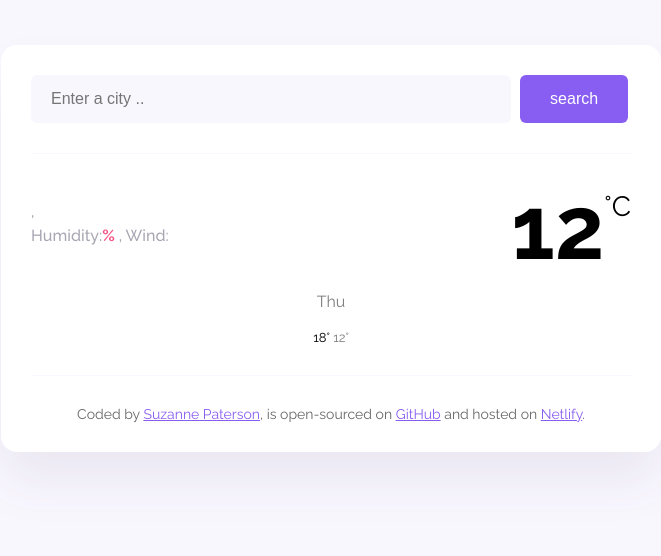
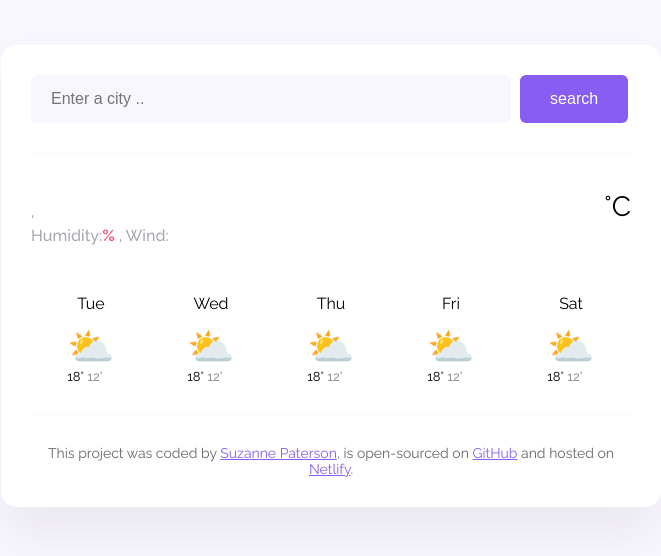
Before and after one commit to suzanne301/my-weather-app-original, a plain HTML site: page index.html in a window 1280 px wide. Shown: the whole page, without its empty margins (309-970 px from the left). Drawn offline with nearby package versions, Linux system fonts and the light colour scheme; no server answers; a web font is replaced by a local one.

Commit message:
Injected the forecast HTML from JS

```diff
--- a/index.html
+++ b/index.html
@@ -28,42 +28,26 @@
       <div class="weather-app-data">
         <div>
           <h1 class="weather-app-city" id="city"></h1>
-          <p class="weather-app-details"><span id="time"></span>, <span id="description"></span>
+          <p class="weather-app-details">
+            <span id="time"></span>,
+            <span id="description"></span>
             <br>
             Humidity:<strong><span id="humidity"></span>%
-            </strong>, Wind: <strong><span id="wind-speed"></span></strong>
+            </strong>,
+            Wind: <strong><span id="wind-speed"></span></strong>
           </p>
         </div>
         <div class="weather-app-temperature-container">
           <div id="icon"></div>
-          <div class="weather-app-temperature" id="temperature">12</div>
+          <div class="weather-app-temperature" id="temperature"></div>
           <div class="weather-app-unit">°C</div>
         </div>
       </div>
-      <div class="weather-forecast">
-        <div class="row">
-          <div class="col-2">
-            <div class="weather-forecast-date">
-              Thu
-            </div>
-            <img src="" alt="" width="42px" />
-            <div class="weather-forecast-temperatures">
-              <span class="weather-forecast-temperature-max">
-                18°
-              </span>
-              <span class="weather-forecast-temperature-min">
-                12°
-              </span>
-
-            </div>
-          </div>
-        </div>
-
-      </div>
+      <div class="weather-forecast" id="forecast"></div>
     </main>
 
     <footer>
-      Coded by
+      This project was coded by
       <a href="https://github.com/suzanne301" target="blank">Suzanne Paterson</a>, is open-sourced on
       <a href="https://github.com/suzanne301/my-weather-app" target="_blank">GitHub</a>
       and hosted on
--- a/src/index.js
+++ b/src/index.js
@@ -46,7 +46,31 @@ function handleSearchSubmit(event) {
   searchCity(searchInput.value);
 }
 
+
+function displayForecast() {
+  let days = ["Tue", "Wed", "Thu", "Fri", "Sat"];
+  let forecastHtml = "";
+
+  days.forEach(function (day) {
+    forecastHtml +=
+      `
+      <div class="weather-forecast-day">
+        <div class="weather-forecast-date">${day}</div>
+          <div class="weather-forecast-icon">⛅️</div>
+          <div class="weather-forecast-temperatures">
+          <span class="weather-forecast-temperature-max">18°</span>
+          <span class="weather-forecast-temperature-min">12°</span>
+        </div>
+      </div>
+      `;
+  });
+  let forecastElement = document.querySelector("#forecast");
+  forecastElement.innerHTML = forecastHtml;
+}
+
+
 let searchFormElement = document.querySelector("#search-form");
 searchFormElement.addEventListener("submit", handleSearchSubmit);
 
 searchCity("Haddington");
+displayForecast();
--- a/src/style.css
+++ b/src/style.css
@@ -88,17 +88,28 @@ main {
 }
 
 .weather-forecast {
-  margin-top: 20px;
-  text-align: center;
-  color: #000;
-
+  display: flex;
+  justify-content: space-around;
+  margin-top: 30px;
 }
 
 .weather-forecast-date {
+  margin-bottom: 10px;
+  text-align: center;
+  color: #000;
+  font-size: 16px;
+  line-height: 20px;
+}
+
+/* .weather-forecast-date {
   font-size: 16px;
   opacity: 0.5;
+} */
+
+.weather-forecast-icon {
+  font-size: 38px;
+  text-align: center;
 }
-
 
 .weather-forecast-temperatures {
   font-size: 13px;
@@ -106,10 +117,6 @@ main {
 
 .weather-forecast-temperature-min {
   opacity: 0.5;
-}
-
-.weather-forecast-temperature-max {
-
 }
 
 
```
